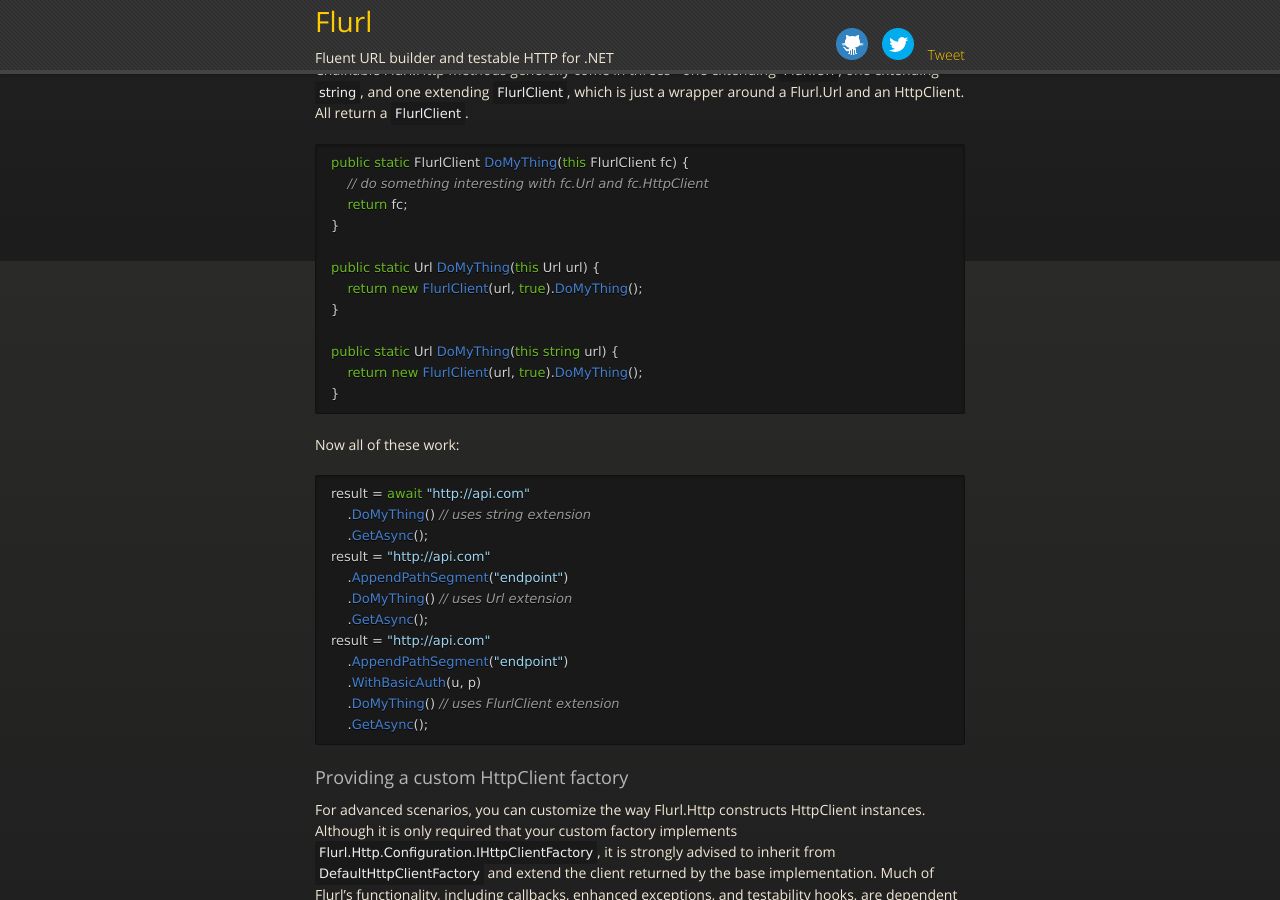
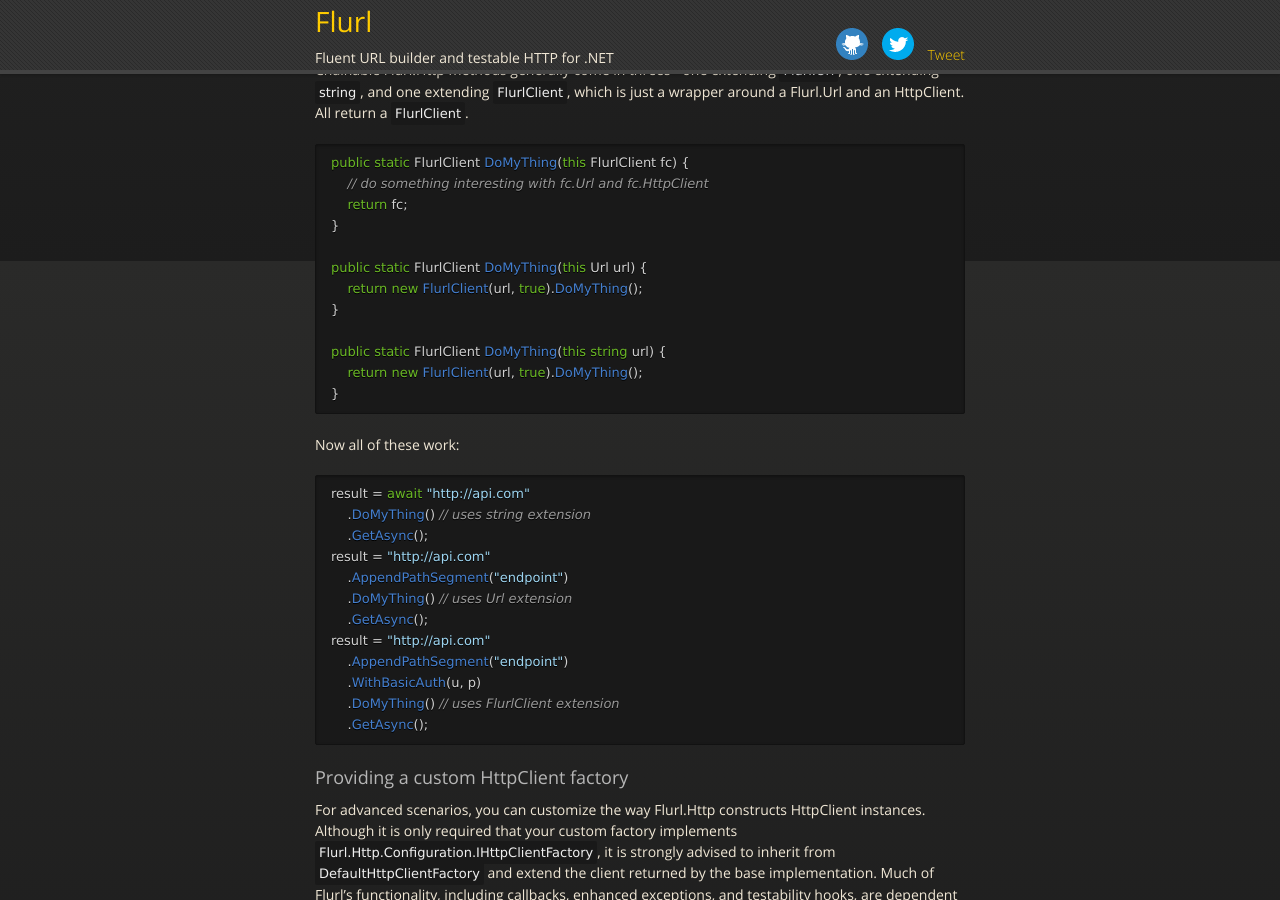
Before and after one commit to tmenier/Flurl, a Jekyll site: the page built from extensibility.md, in a window 1280 px wide and 900 px high, scrolled down 639 px. Built offline with Jekyll 4.4.1, drawn with Linux system fonts in a browser that asks for light colours; nearby versions of some CDN libraries; Markdown is read by kramdown in place of the engine named in the settings; comment, search, counter and statistics services are not loaded.

Commit message:
fixed examples

`````diff
--- a/extensibility.md
+++ b/extensibility.md
@@ -40,11 +40,11 @@
     return fc;
 }
 
-public static Url DoMyThing(this Url url) {
+public static FlurlClient DoMyThing(this Url url) {
     return new FlurlClient(url, true).DoMyThing();
 }
 
-public static Url DoMyThing(this string url) {
+public static FlurlClient DoMyThing(this string url) {
     return new FlurlClient(url, true).DoMyThing();
 }
 ````
`````
